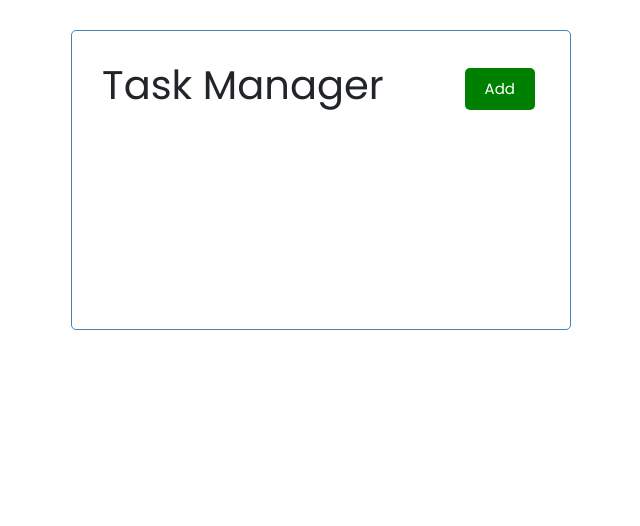
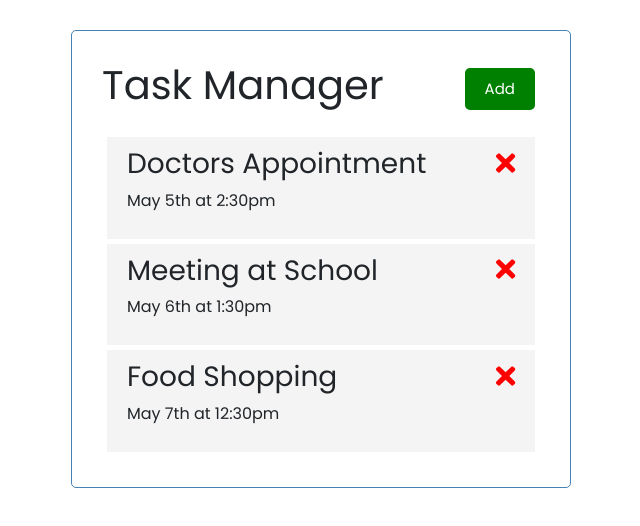
Before and after one commit to brookhutchinson/task-manager, an Angular app: page / in a window 1280 px wide. Shown: the top 526 px of the page, without its empty margins (319-959 px from the left). Built offline with nearby package versions, Linux system fonts and the light colour scheme.

Commit message:
TasksComponent will use TaskService to retrieve TASKS Import TaskService Inject private property taskService: TaskService Define property tasks: Task[] Set default value of tasks property to []; Inside ngOnInit() method call this.getTasks() method and return an array of tasks

```diff
--- a/src/app/home/components/tasks/tasks.component.ts
+++ b/src/app/home/components/tasks/tasks.component.ts
@@ -1,5 +1,8 @@
 // angular
 import { Component, OnInit } from '@angular/core';
+
+// services
+import { TaskService } from './../../../services/task.service';
 
 // interfaces
 import { Task } from './../../../interfaces/task.interface';
@@ -10,7 +13,11 @@ import { Task } from './../../../interfaces/task.interface';
   styleUrls: ['./tasks.component.scss']
 })
 export class TasksComponent implements OnInit {
-  constructor() {}
+  tasks: Task[] = [];
 
-  ngOnInit() {}
+  constructor(private taskService: TaskService) {}
+
+  ngOnInit() {
+    this.tasks = this.taskService.getTasks();
+  }
 }
```
